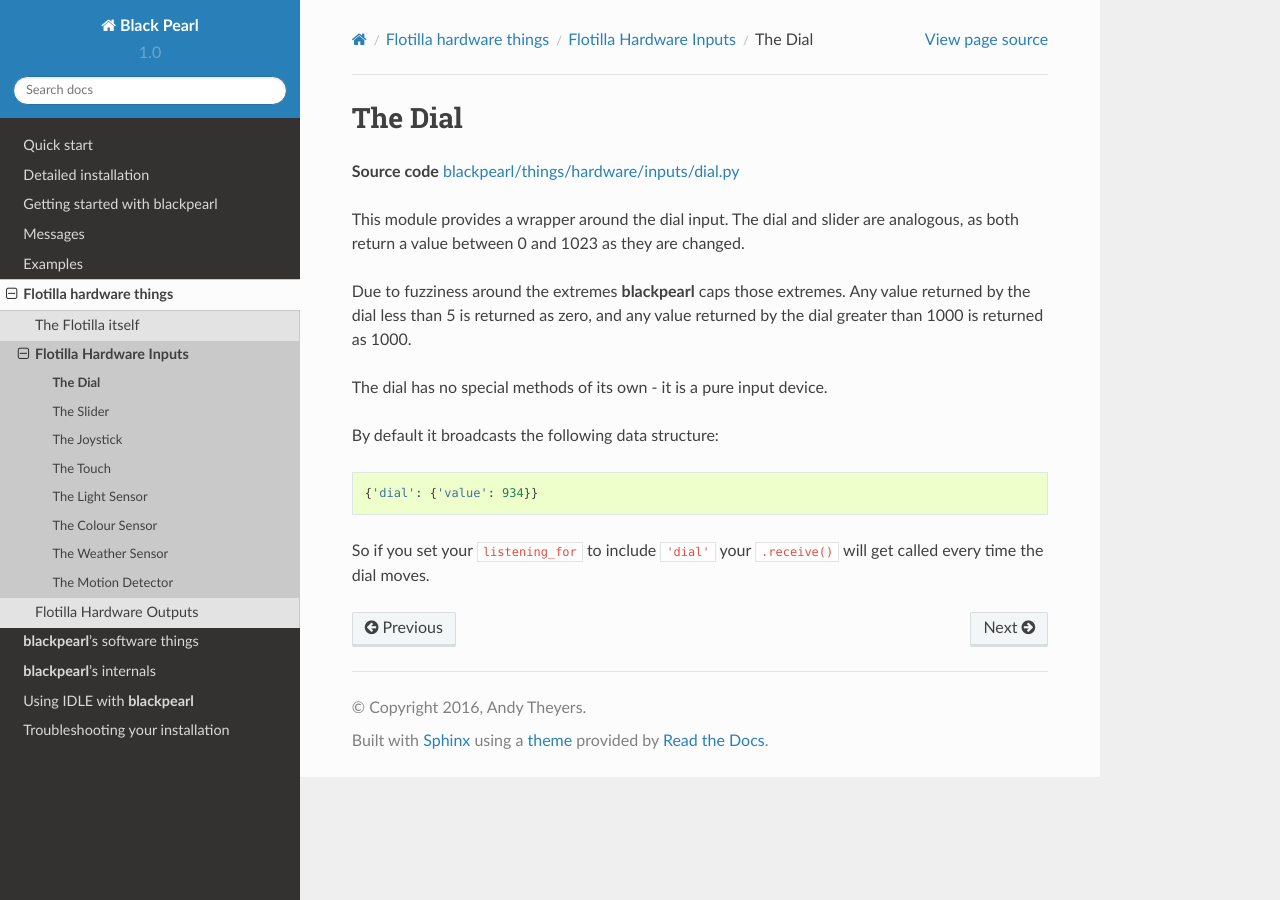
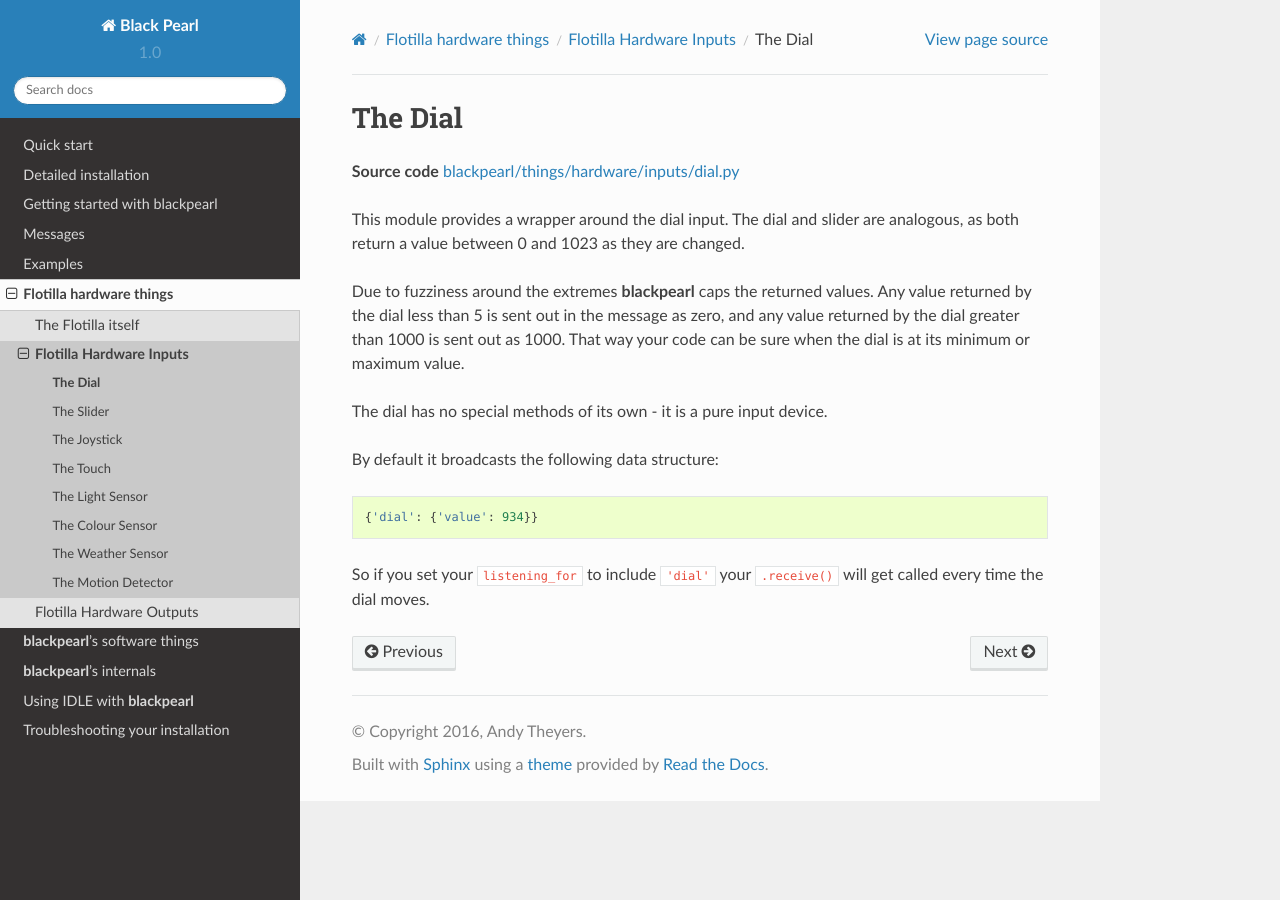
Before and after one commit to offmessage/blackpearl, a Sphinx documentation site: the page built from docs/hardware/inputs/dial.rst, in a window 1280 px wide. Built offline with Sphinx 7.4.7 and the Read the Docs theme 2.0.0, drawn with Linux system fonts in a browser that asks for light colours.

Commit message:
Small updates to the dial and the index

```diff
--- a/docs/hardware/inputs/dial.rst
+++ b/docs/hardware/inputs/dial.rst
@@ -12,9 +12,10 @@
 This module provides a wrapper around the dial input. The dial and slider are
 analogous, as both return a value between 0 and 1023 as they are changed.
 
-Due to fuzziness around the extremes **blackpearl** caps those extremes. Any value
-returned by the dial less than 5 is returned as zero, and any value returned
-by the dial greater than 1000 is returned as 1000.
+Due to fuzziness around the extremes **blackpearl** caps the returned values.
+Any value returned by the dial less than 5 is sent out in the message as zero,
+and any value returned by the dial greater than 1000 is sent out as 1000. That
+way your code can be sure when the dial is at its minimum or maximum value.
 
 The dial has no special methods of its own - it is a pure input device.
 
--- a/docs/index.rst
+++ b/docs/index.rst
@@ -13,10 +13,13 @@
 (It also helps that we're using `Twisted <https://twistedmatrix.com/>`_ under
 the hood, and the crew of The Black Pearl were definitely ... *twisted*)
 
+It is available on GitHub at https://github.com/offmessage/blackpearl This is
+where you should raise issues, should you find any.
+
 **blackpearl** is capable of taking input from multiple inputs, processing that
 input and sending it to multiple outputs with the Rpi2 running at around 4%
 processor load. In other words, you could be playing with your Flotilla whilst
-also watching an HD movie. On a Raspberry Pi.
+also watching an HD movie. On a Raspberry Pi. Neat, huh?
 
 It has a quick *"plug and play"* style of coding that allows users to get
 started very quickly, but provides a rich API under the hood that more
```
